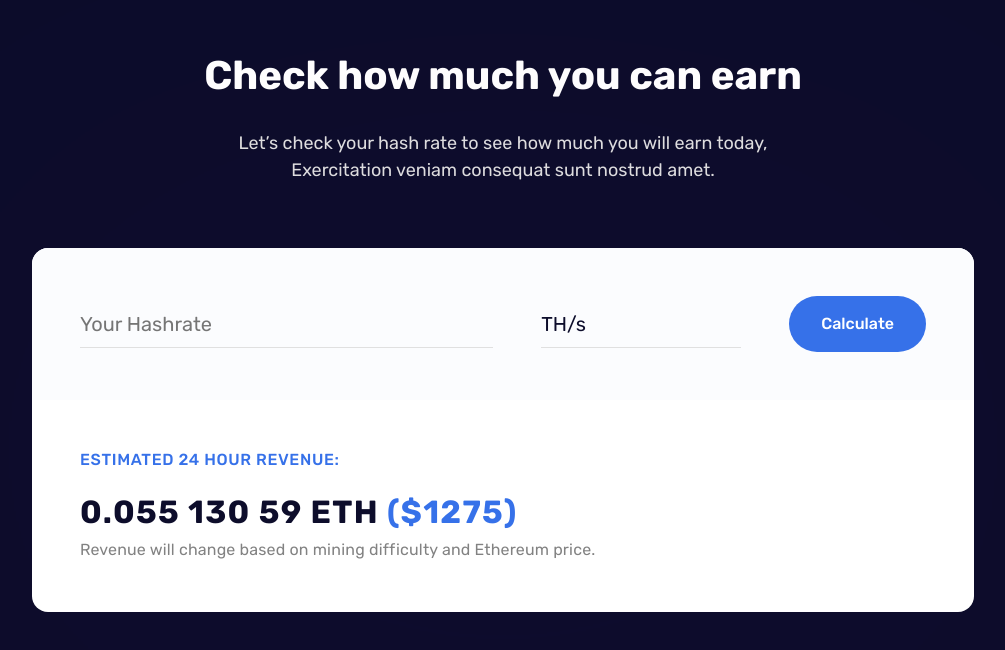
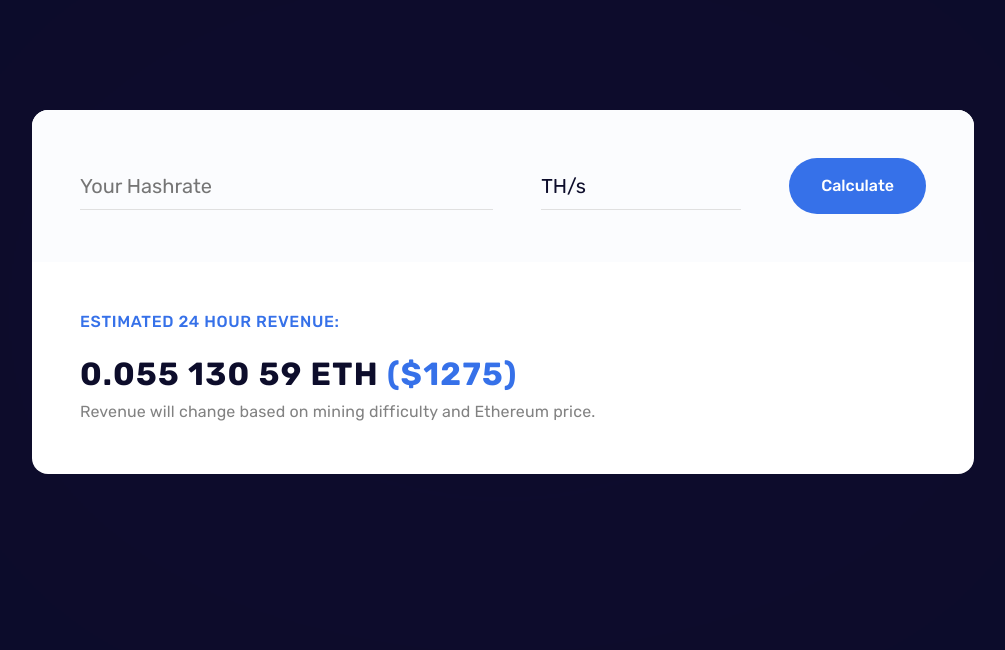
Before and after one commit to VictorTurraF/crappo-v2, a Next.js app: page / in a window 1280 px wide. Shown: the part 1654-2304 px from the top of the page, without its empty margins (137-1142 px from the left). Built offline with nearby package versions, Linux system fonts and the light colour scheme.

Commit message:
feat: Abstract CenteredTitle component

```diff
--- a/components/CenteredTitle.tsx
+++ b/components/CenteredTitle.tsx
@@ -23,11 +23,11 @@ const SubTitle = styled.p`
   margin: 0 auto;
 `
 
-function CenteredTitle() {
+function CenteredTitle({ title = '', subtitle = '', className = '' }) {
   return (
-    <Box>
-      <Title>Check how much you can earn</Title>
-      <SubTitle>Let’s check your hash rate to see how much you will earn today, Exercitation veniam consequat sunt nostrud amet.</SubTitle>
+    <Box className={className}>
+      {!!title && title !== '' && (<Title>{title}</Title>)}
+      {!!subtitle && subtitle !== '' && (<SubTitle>{subtitle}</SubTitle>)}
     </Box>
   )
 }
```
